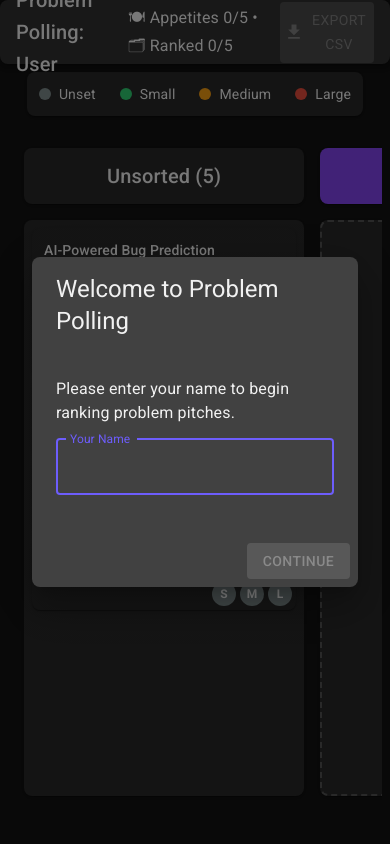
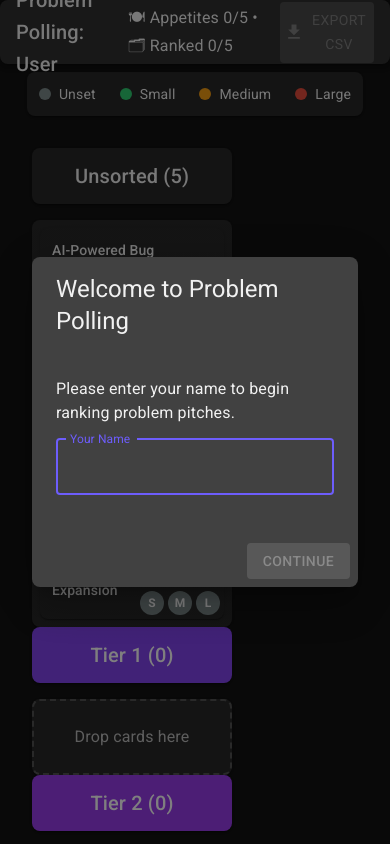
Before and after one commit to chase-grey/tier-list-of-problems, a React (Vite) app: page / in a window 390 px wide. Built offline with nearby package versions, Linux system fonts and the light colour scheme.

Commit message:
Implement responsive tier list layout to avoid horizontal scrollbars. Changes: (1) Proportional column widths instead of fixed widths, (2) Responsive flex layout with breakpoints, (3) Smart overflow behavior based on screen size, (4) Improved fallback UI responsiveness

```diff
--- a/src/components/VotingBoard/BucketColumn.tsx
+++ b/src/components/VotingBoard/BucketColumn.tsx
@@ -44,9 +44,9 @@ const BucketColumn = ({ tier, pitches, votes, onAppetiteChange }: BucketColumnPr
   return (
     <Box
       sx={{
-        width: 280,
-        minWidth: 280,
-        mr: 2,
+        width: 'calc((100% - 18px) / 9)', // 9 columns (8 tiers + unsorted) with 2px margin between
+        minWidth: '200px', // Minimum usable width
+        mx: 1, // Margin on both sides for spacing
         height: '100%',
         display: 'flex',
         flexDirection: 'column'
--- a/src/components/VotingBoard/KanbanContainer.tsx
+++ b/src/components/VotingBoard/KanbanContainer.tsx
@@ -52,12 +52,12 @@ const KanbanContainer = ({
         Using dropdown selection mode for tier assignment since drag-and-drop functionality isn't available in your environment.
       </Alert>
 
-      <Box sx={{ display: 'flex', flexWrap: 'wrap', gap: 2 }}>
+      <Box sx={{ display: 'flex', flexWrap: 'wrap', gap: 2, justifyContent: 'space-between' }}>
         {pitches.map((pitch) => (
           <Box
             key={pitch.id}
             sx={{
-              width: 280,
+              width: { xs: '100%', sm: 'calc(50% - 16px)', md: 'calc(33.33% - 16px)', lg: 'calc(25% - 16px)' },
               p: 2,
               bgcolor: 'background.paper',
               borderRadius: 1,
@@ -161,12 +161,17 @@ const KanbanContainer = ({
           <Box
             sx={{
               display: 'flex',
-              overflowX: 'auto',
+              flexWrap: { xs: 'wrap', lg: 'nowrap' }, // Wrap on smaller screens, no wrap on large screens
+              justifyContent: 'space-between',
               p: 2,
               pb: 4, // Extra padding at bottom for better scrolling experience
-              height: 'calc(100vh - 148px)', // Adjust height to account for AppBar and padding
+              height: { xs: 'auto', lg: 'calc(100vh - 148px)' }, // Full height on large screens
+              maxWidth: '100%', // Ensure it doesn't exceed viewport width
+              overflowX: { xs: 'hidden', lg: 'auto' }, // Only allow horizontal scroll on large screens if needed
+              overflowY: { xs: 'auto', lg: 'hidden' }, // Allow vertical scroll on small screens
               '&::-webkit-scrollbar': {
-                height: '10px',
+                height: '8px',
+                width: '8px',
               },
               '&::-webkit-scrollbar-thumb': {
                 backgroundColor: 'rgba(255, 255, 255, 0.2)',
```
